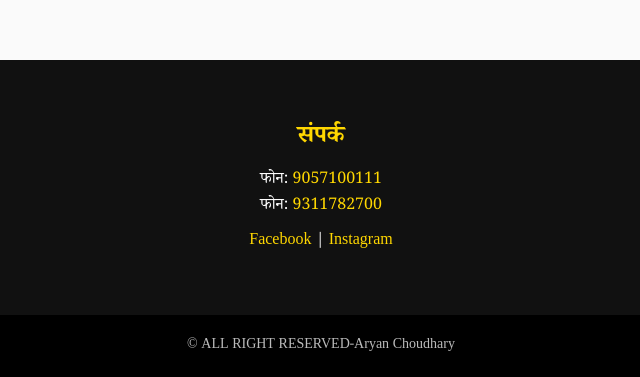
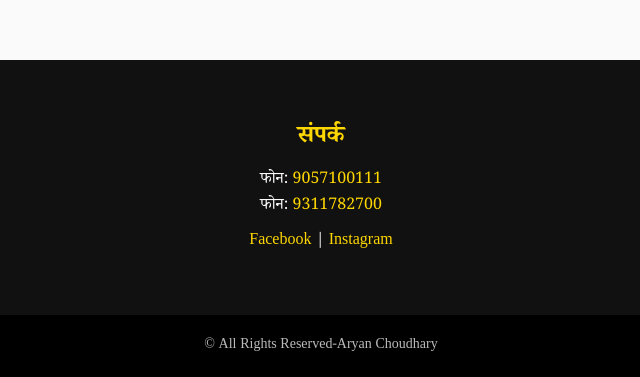
Before and after one commit to aryan2000-coder/temple-website, a plain HTML site: page index.html in a window 1280 px wide. Shown: the part 3113-3490 px from the top of the page, 319-959 px from the left. Drawn offline with Linux system fonts and the light colour scheme.

Commit message:
Correct footer text capitalization

```diff
--- a/index.html
+++ b/index.html
@@ -332,7 +332,7 @@ src="https://maps.google.com/maps?q=28.802633,75.031120&z=15&output=embed">
 </section>
 
 <div class="footer">
-© ALL RIGHT RESERVED-Aryan Choudhary
+© All Rights Reserved-Aryan Choudhary
 </div>
 
 <script>
```
